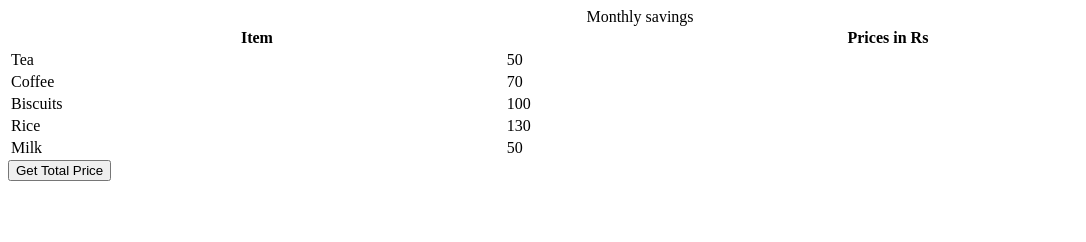
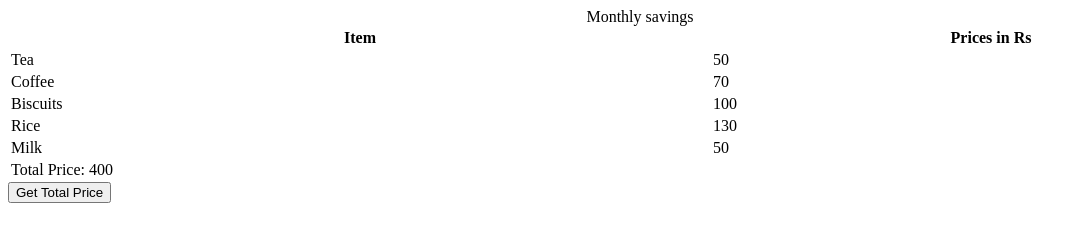
Before and after one commit to acciojob/grofers-checkout-gautamsiddharth09, a website: page main.html in a window 1280 px wide. Both pictures are taken after a click on the button "Get Total Price". Shown: the whole page, without its empty margins (0-1086 px from the left). Drawn offline with Linux system fonts and the light colour scheme.

Commit message:
created a submission

```diff
--- a/main.html
+++ b/main.html
@@ -8,7 +8,7 @@
 
 <body>
     <!-- the entire body must be written by student -->
-    <table style="width: 100%">
+    <table style="width: 100%" id="list">
     <caption>
       Monthly savings
     </caption>
--- a/script.js
+++ b/script.js
@@ -4,6 +4,21 @@ document.body.appendChild(getSumBtn);
 
 const getSum = () => {
 //Add your code here
+	let selectPrice = document.querySelectorAll(".price");
+    let totalSum = 0;
+	selectPrice.forEach(p => {
+		totalSum += Number(p.innerText);
+
+	});
+	let NewRow = document.createElement("tr");
+	let NewCell = document.createElement("td");
+
+	NewCell.innerText = `Total Price: ${totalSum}`;
+	NewRow.appendChild(NewCell);
+  document.getElementById("list").appendChild(NewRow);
+
+
+
 
 };
 
```
